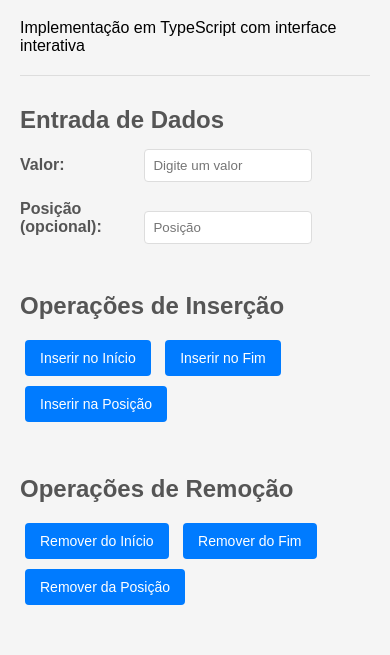
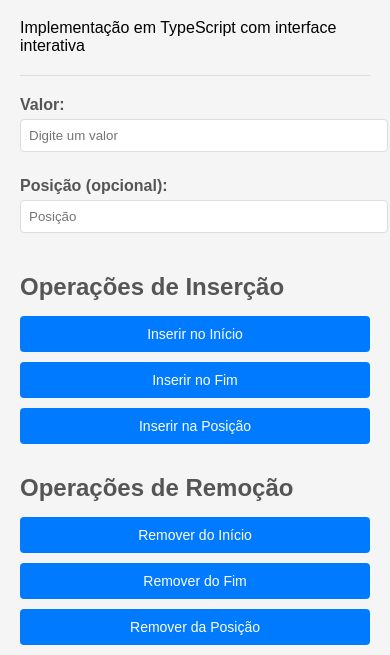
Before and after one commit to julioCerqueira-git/lista-duplamente-encadeada, a website built with Parcel: page index.html in a window 390 px wide. Shown: the part 130-785 px from the top of the page. Built offline with nearby package versions, Linux system fonts and the light colour scheme.

Commit message:
atualizando css

```diff
--- a/index.html
+++ b/index.html
@@ -11,43 +11,44 @@
     <p>Implementação em TypeScript com interface interativa</p>
     <hr>
 
-    <h2>Entrada de Dados</h2>
+    <div class="main-container">
+        <!-- Coluna Esquerda - Entrada de Dados e Operações -->
+        <div class="left-column">
+            <div class="input-group">
                 <label for="valueInput">Valor:</label>
                 <input type="number" id="valueInput" placeholder="Digite um valor" min="0">
-    <br><br>
+            </div>
 
+            <div class="input-group">
                 <label for="positionInput">Posição (opcional):</label>
                 <input type="number" id="positionInput" placeholder="Posição" min="0">
-    <br><br>
+            </div>
 
             <h2>Operações de Inserção</h2>
+            <div class="button-group">
                 <button id="insertStart">Inserir no Início</button>
                 <button id="insertEnd">Inserir no Fim</button>
                 <button id="insertPosition">Inserir na Posição</button>
-    <br><br>
+            </div>
 
             <h2>Operações de Remoção</h2>
+            <div class="button-group">
                 <button id="removeStart">Remover do Início</button>
                 <button id="removeEnd">Remover do Fim</button>
                 <button id="removePosition">Remover da Posição</button>
-    <br><br>
+            </div>
 
             <h2>Visualização</h2>
+            <div class="button-group">
                 <button id="displayNormal">Exibir Normal</button>
                 <button id="displayReverse">Exibir Inverso</button>
-    <br><br>
+            </div>
 
             <h2>Utilitários</h2>
+            <div class="button-group">
                 <button id="isEmpty">Verificar se Vazia</button>
                 <button id="clear">Esvaziar Lista</button>
                 <button id="size">Mostrar Tamanho</button>
-    <br><br>
-
-    <hr>
-
-    <h2>Visualização da Lista</h2>
-    <div id="listDisplay">
-        <p>Lista vazia</p>
             </div>
 
             <hr>
@@ -56,6 +57,16 @@
             <div id="output">
                 <p>Aguardando operação...</p>
             </div>
+        </div>
+
+        <!-- Coluna Direita - Visualização da Lista -->
+        <div class="right-column">
+            <h2>Visualização da Lista</h2>
+            <div id="listDisplay">
+                <p>Lista vazia</p>
+            </div>
+        </div>
+    </div>
 
     <script type="module" src="src/interface.ts"></script>
 </body>
--- a/src/styles.css
+++ b/src/styles.css
@@ -2,7 +2,7 @@
 
 body {
     font-family: Arial, sans-serif;
-    max-width: 800px;
+    max-width: 1200px;
     margin: 0 auto;
     padding: 20px;
     background-color: #f5f5f5;
@@ -21,6 +21,28 @@ h2 {
     margin-bottom: 15px;
 }
 
+/* Layout em duas colunas */
+.main-container {
+    display: flex;
+    gap: 30px;
+    margin-top: 20px;
+}
+
+.left-column {
+    flex: 1;
+    min-width: 400px;
+}
+
+.right-column {
+    flex: 1;
+    min-width: 400px;
+}
+
+/* Organização dos inputs */
+.input-group {
+    margin-bottom: 15px;
+}
+
 input[type="number"] {
     padding: 8px;
     border: 1px solid #ddd;
@@ -29,15 +51,24 @@ input[type="number"] {
     width: 150px;
 }
 
+/* Organização dos botões em grupos */
+.button-group {
+    display: flex;
+    flex-wrap: wrap;
+    gap: 10px;
+    margin-bottom: 20px;
+}
+
 button {
     background-color: #007bff;
     color: white;
     border: none;
     padding: 10px 15px;
-    margin: 5px;
     border-radius: 4px;
     cursor: pointer;
     font-size: 14px;
+    flex: 1;
+    min-width: 120px;
 }
 
 button:hover {
@@ -60,7 +91,9 @@ hr {
     border-radius: 4px;
     border: 1px solid #ddd;
     margin: 10px 0;
-    min-height: 50px;
+    min-height: 200px;
+    max-height: 400px;
+    overflow-y: auto;
 }
 
 #output {
@@ -90,4 +123,43 @@ label {
     color: #555;
     display: inline-block;
     width: 120px;
+    margin-bottom: 5px;
 }
+
+/* Melhorar espaçamento geral */
+p {
+    margin: 10px 0;
+}
+
+/* Responsividade para telas menores */
+@media (max-width: 900px) {
+    .main-container {
+        flex-direction: column;
+    }
+
+    .left-column,
+    .right-column {
+        min-width: auto;
+    }
+}
+
+@media (max-width: 600px) {
+    .button-group {
+        flex-direction: column;
+    }
+
+    button {
+        min-width: auto;
+    }
+
+    input[type="number"] {
+        width: 100%;
+        margin-right: 0;
+        margin-bottom: 10px;
+    }
+
+    label {
+        width: 100%;
+        display: block;
+    }
+}
```
Lines whose indentation alone changed are shown as unchanged.
